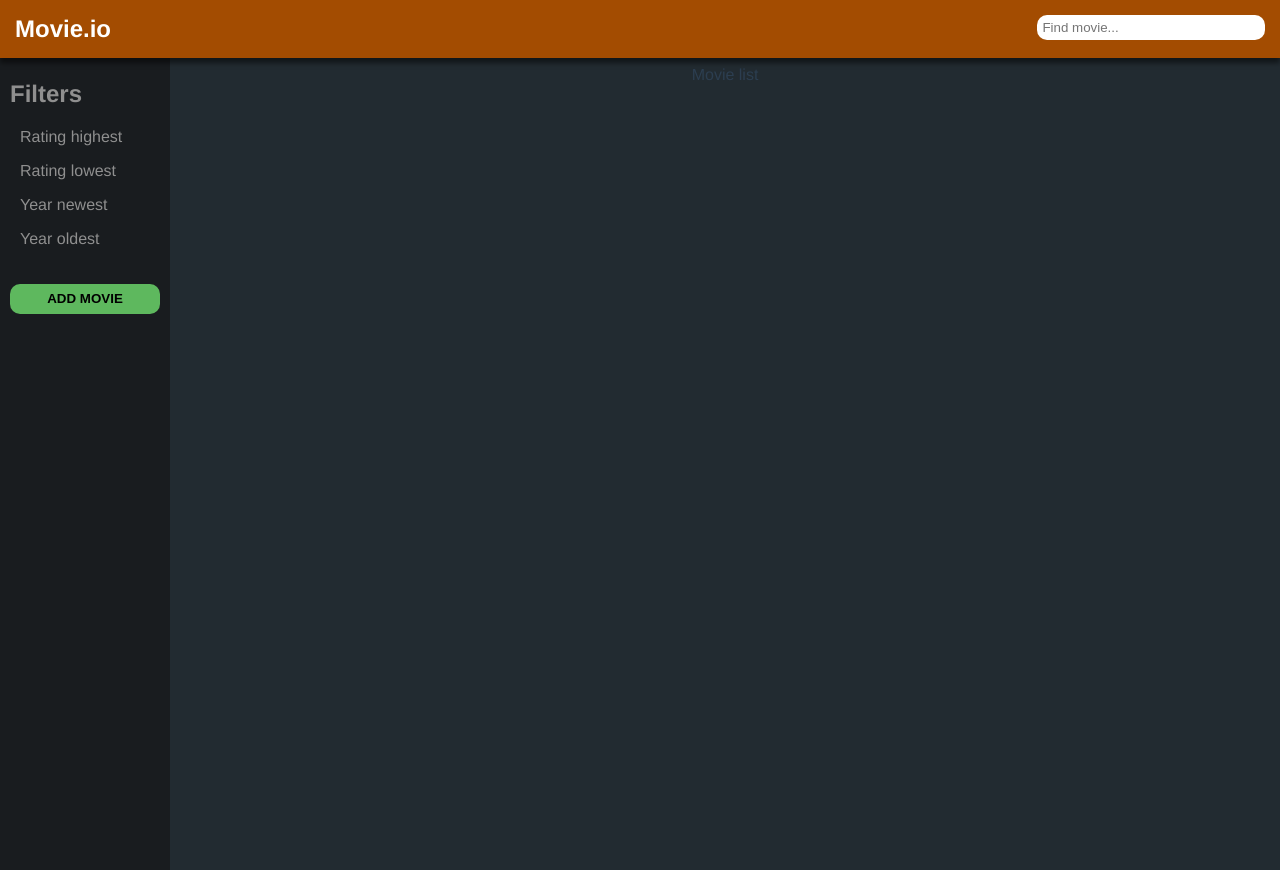
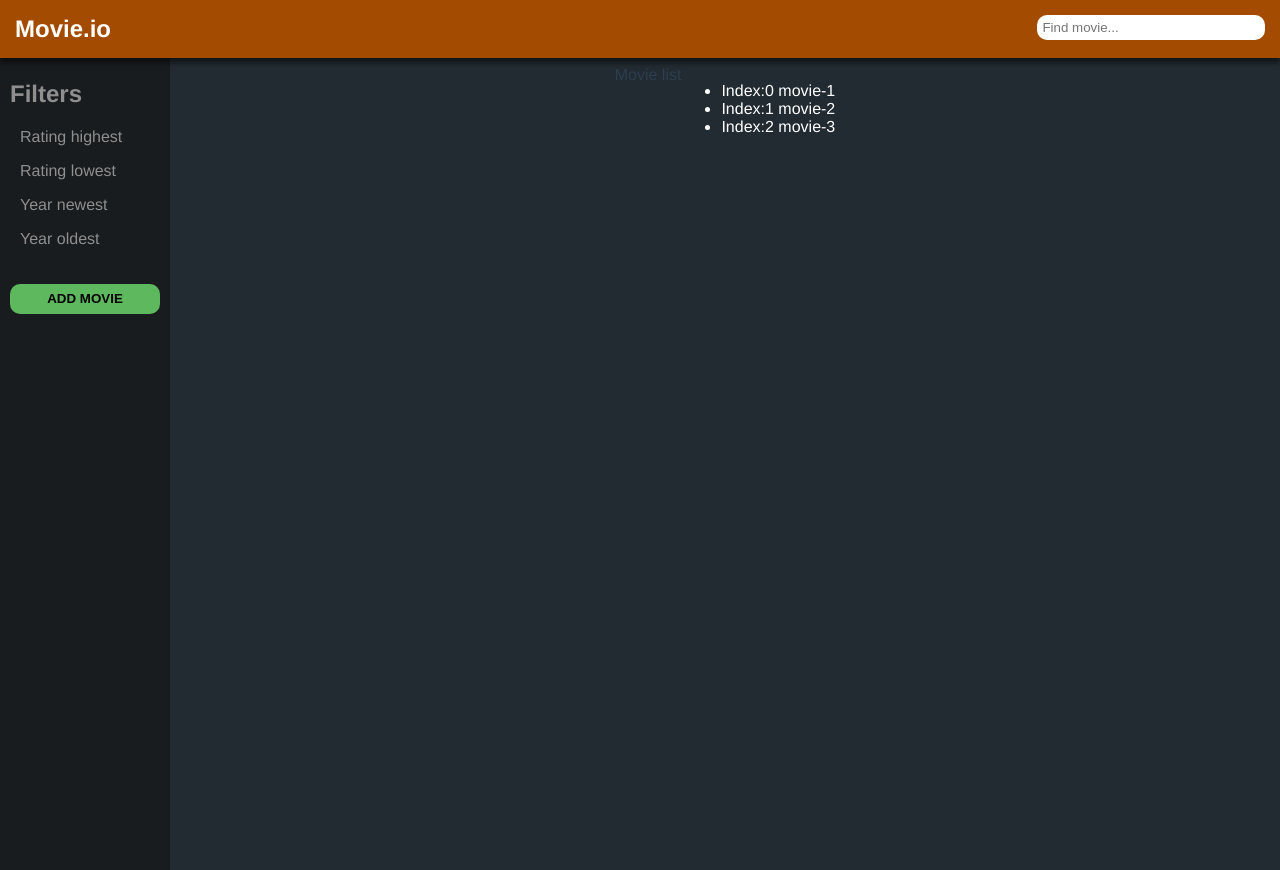
Before and after one commit to mahi0302/xstream-app, a Vue app: page / in a window 1280 px wide. Built offline with nearby package versions, Linux system fonts and the light colour scheme.

Commit message:
v-for directive and :key attribute

```diff
--- a/src/components/MovieList.vue
+++ b/src/components/MovieList.vue
@@ -1,10 +1,34 @@
 <template>
-  <div id="movie-container">Movie list</div>
+  <div id="movie-container">Movie list
+
+	<ul>
+		<li style="color: white;" v-for="(movie, index) in movies" :key="movie.id">
+			Index:{{ index }} {{ movie.name }}
+		</li>
+	</ul>
+  </div>
 </template>
 
 <script>
 export default {
-
+	data() {
+		return {
+			movies: [
+				{
+					id: 1,
+					name: 'movie-1'
+				},
+				{
+					id: 2,
+					name: 'movie-2'
+				},
+				{
+					id: 3,
+					name: 'movie-3'
+				},
+			]
+		}
+	}
 }
 </script>
 
```
